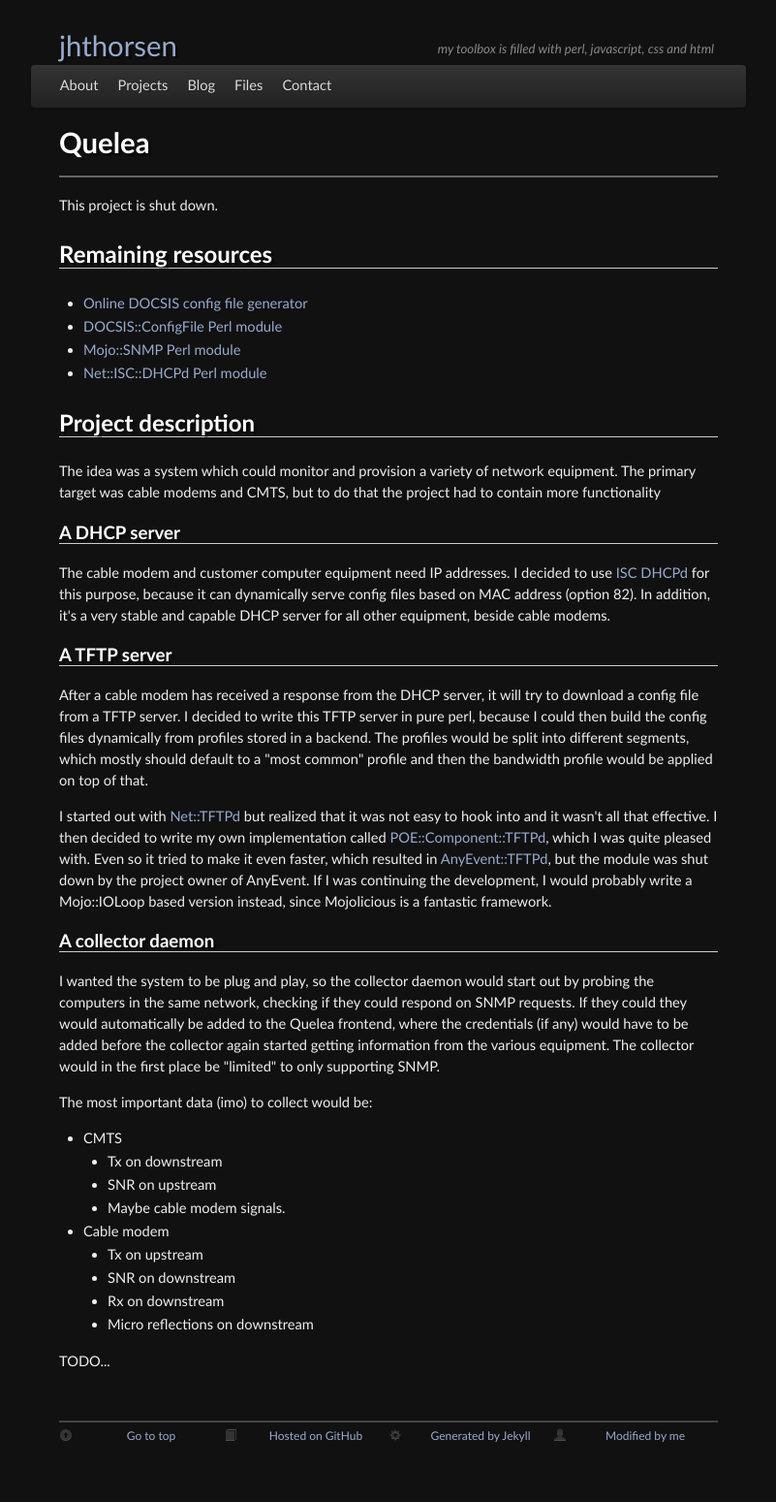
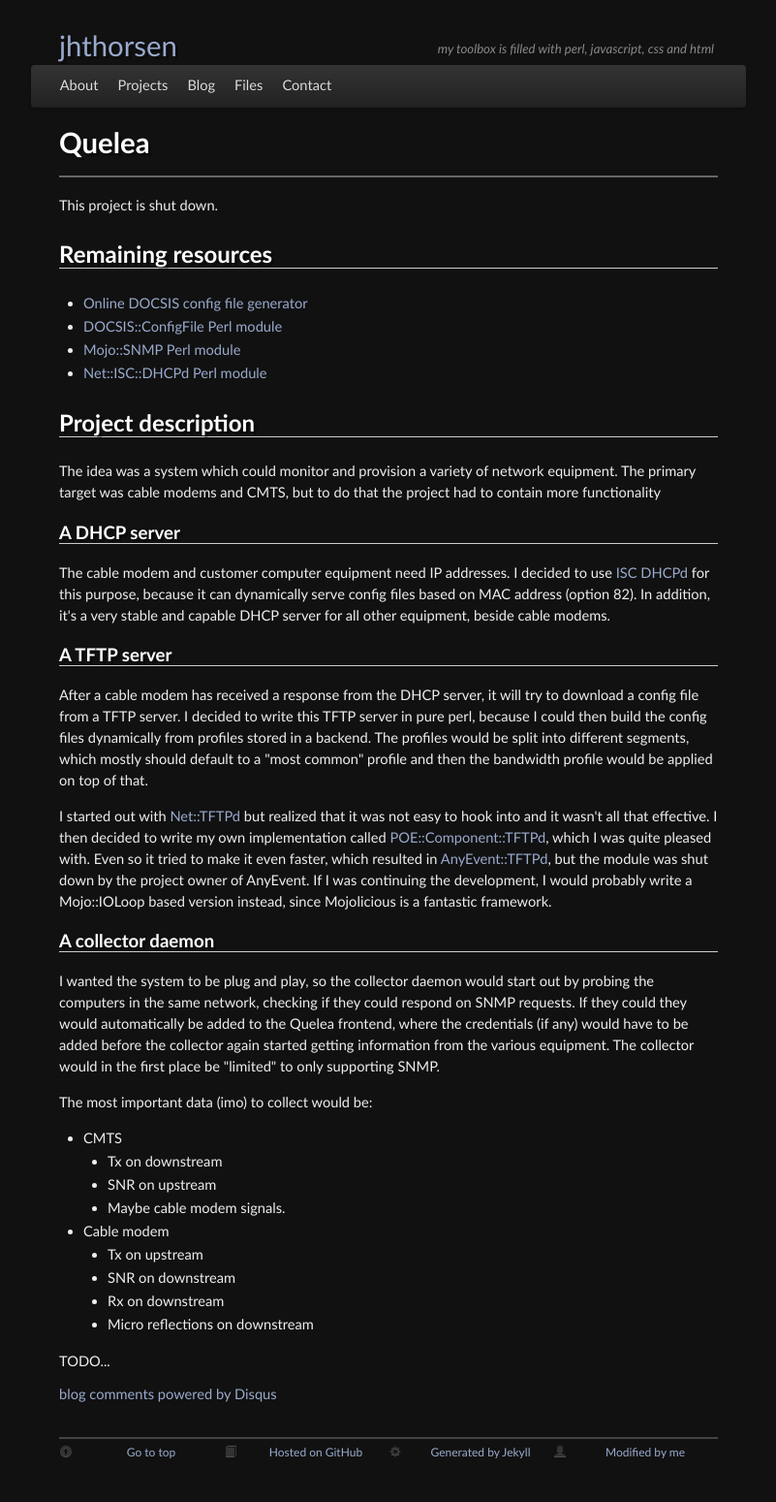
Before and after one commit to kberov/jhthorsen.github.com, a Jekyll site: the page built from quelea/index.html, in a window 1280 px wide. Shown: the whole page at 97% size, without its empty margins (239-1040 px from the left). Built offline with Jekyll 4.4.1, drawn with Linux system fonts in a browser that asks for light colours; comment, search, counter and statistics services are not loaded; some of the changed lines change nothing that is shown.

Commit message:
Add disqus_thread to quelea/index.html

```diff
--- a/quelea/index.html
+++ b/quelea/index.html
@@ -84,3 +84,16 @@
 </p>
 
 <p>TODO...</p>
+
+<div id="disqus_thread"></div>
+<script type="text/javascript">
+  var disqus_identifier = 'quelea';
+  (function() {
+   var dsq = document.createElement('script');
+   dsq.type = 'text/javascript'; dsq.async = true;
+   dsq.src = 'http://jhthorsen-github.disqus.com/embed.js';
+   (document.getElementsByTagName('head')[0] || document.getElementsByTagName('body')[0]).appendChild(dsq);
+  })();
+</script>
+<noscript>Please enable JavaScript to view the <a href="http://disqus.com/?ref_noscript=jhthorsen-github">comments powered by Disqus.</a></noscript>
+<a href="http://disqus.com" class="dsq-brlink">blog comments powered by <span class="logo-disqus">Disqus</span></a>
```
